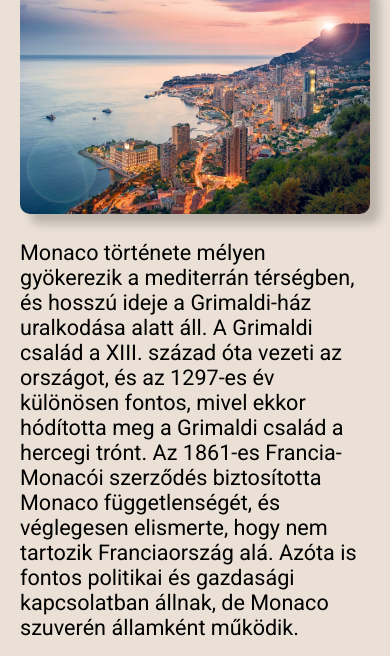
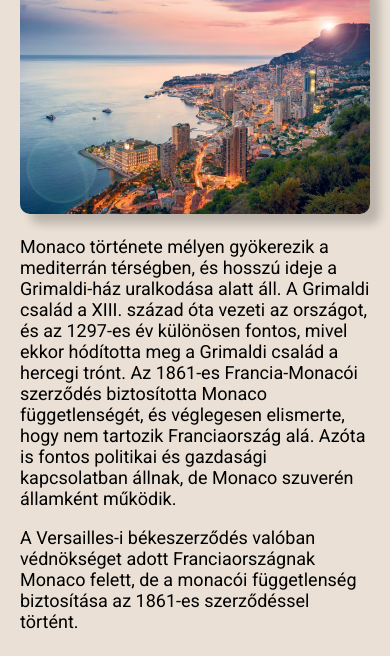
Before and after one commit to ellenaron/monaco, a plain HTML site: page index.html in a window 390 px wide. Shown: the part 444-1100 px from the top of the page. Drawn offline with Linux system fonts and the light colour scheme.

Commit message:
Javított mobilos nézet
A font méretét lejjebb vettem kisseb méretű eszközön, mivel kezdtem egy nagyszülőnek érezni magam

```diff
--- a/css/style.css
+++ b/css/style.css
@@ -293,3 +293,9 @@ li {
         margin: 0;
     }
 }
+
+@media (max-width: 500px) {
+    p, li {
+        font-size: large;
+    }
+}
```
